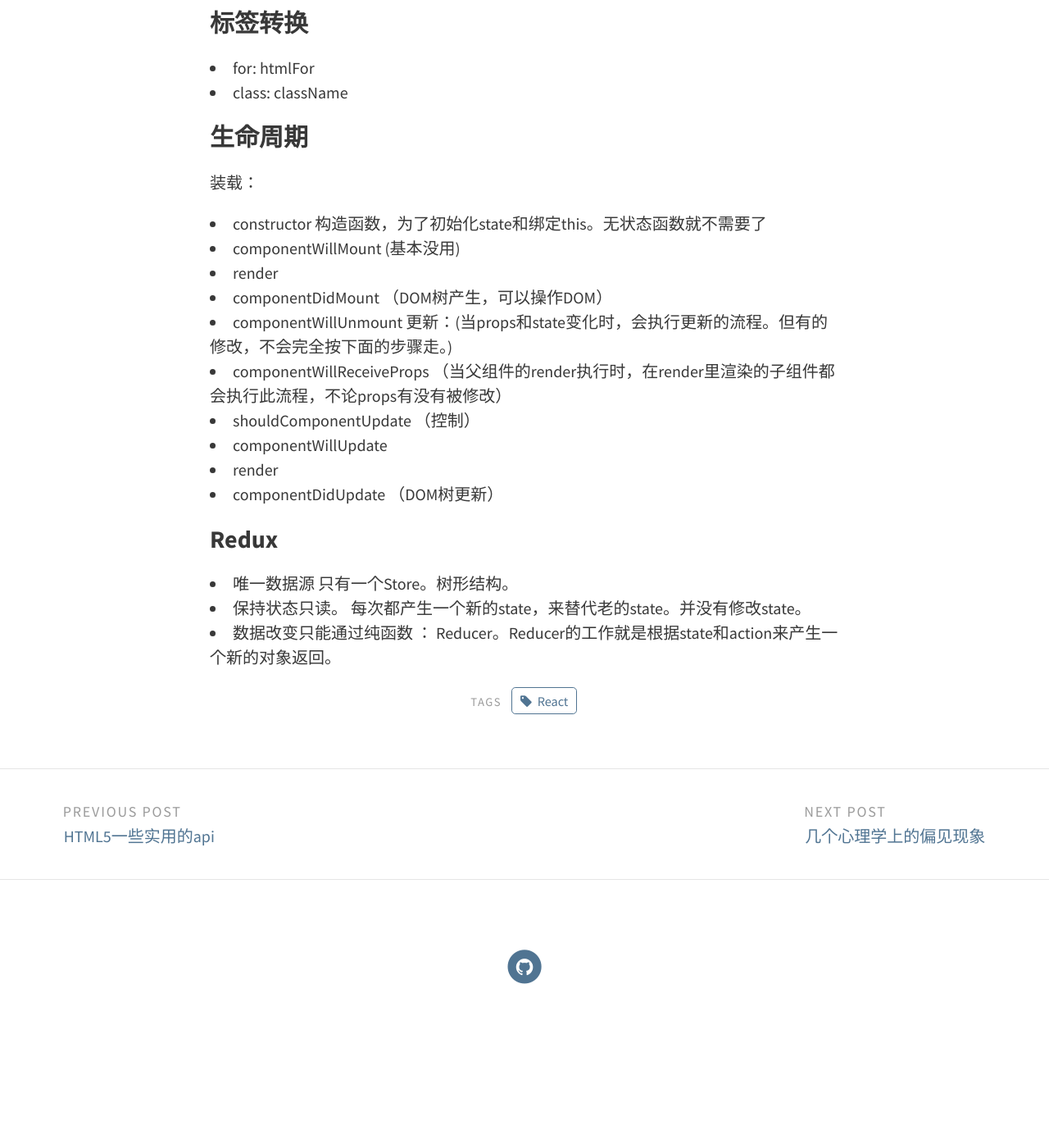
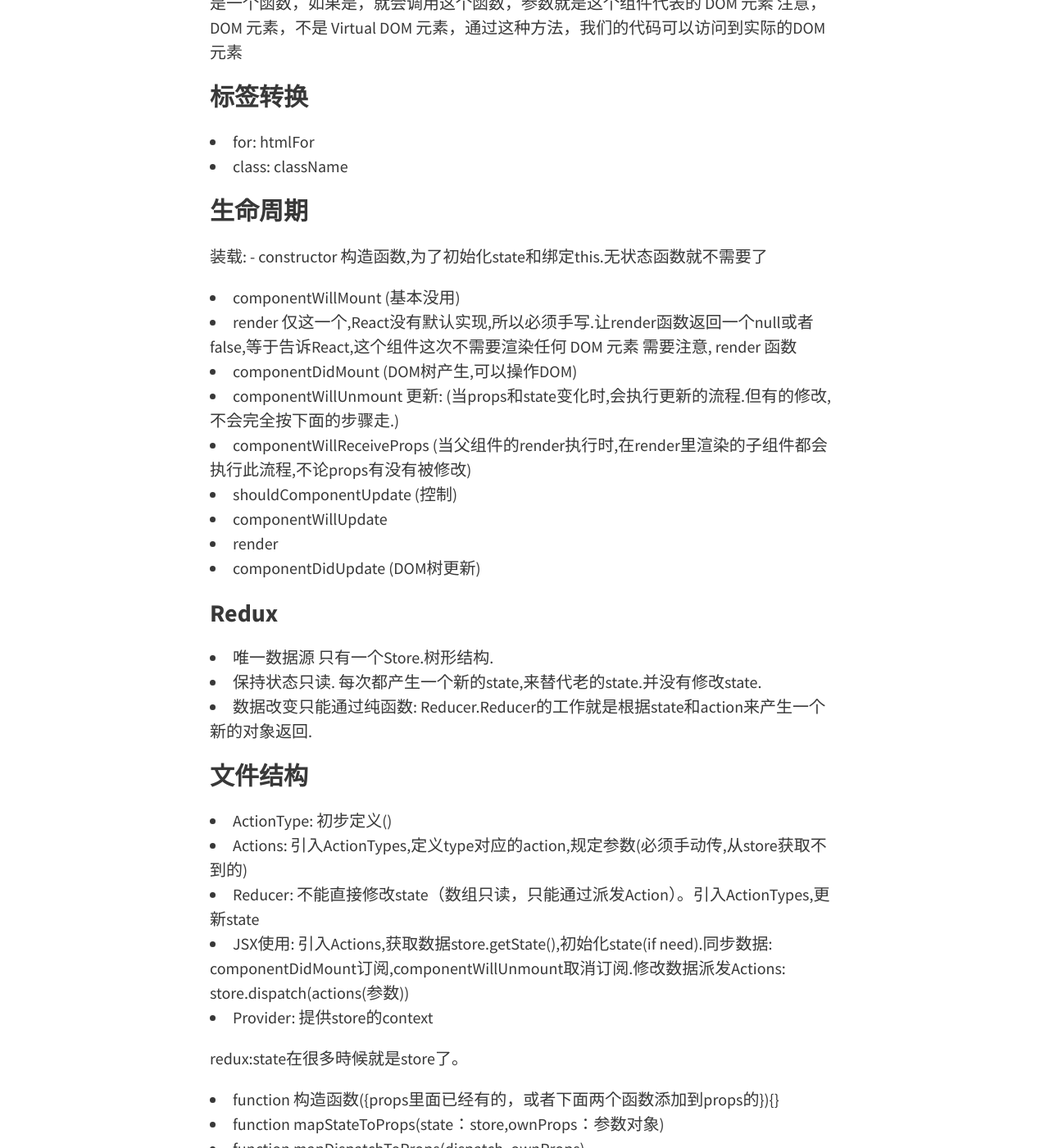
Before and after one commit to greatbear412/greatbear412.github.io, a Jekyll site: the page built from _posts/2019-06-21-React.markdown, in a window 1280 px wide and 1400 px high, scrolled down 685 px. Shown: the whole window at 82% size. Built offline with Jekyll 4.4.1, drawn with Linux system fonts in a browser that asks for light colours; before the commit the page ends 1970 px from its top, so only the background shows below that; some of the changed text lies outside the part shown.

Commit message:
React：redux初见

```diff
--- a/_posts/2019-06-21-React.markdown
+++ b/_posts/2019-06-21-React.markdown
@@ -4,41 +4,54 @@
 tags: [React]
 ---
 ### 组件 ###
-constructor(props):props和state
-生命周期，自定义函数
+constructor(props): props和state
+生命周期,自定义函数
 render
 
 ### 组件相关 ###
-- < : xml   { : js
-- 自定义的组件必须首写字母要进行大写，而JSX是小写字母开头的
-- 父传子：父组件向子组件传递内容，靠属性的形式传递
-- 子传父：借助父的方法
-- ref：绑定元素
+- <: xml   {: js
+- 自定义的组件必须首写字母要进行大写,而JSX是小写字母开头的
+- 父传子: 父组件向子组件传递内容,靠属性的形式传递
+- 子传父: 借助父的方法
 - prop是组件的对外接口,state 是组件的内部状态,对外用prop,内部用state
+- 当一个包含 ref 属性的组件完成装载（ mount ）过程的时候，会看一看 ref 属性是不是一个函数，如果是，就会调用这个函数，参数就是这个组件代表的 DOM 元素 注意，DOM 元素，不是 Virtual DOM 元素，通过这种方法，我们的代码可以访问到实际的DOM 元素
 
 ### 标签转换 ###
 - for: htmlFor
 - class: className
 
 ### 生命周期 ###
-装载：
-- constructor 构造函数，为了初始化state和绑定this。无状态函数就不需要了
+装载: - constructor 构造函数,为了初始化state和绑定this.无状态函数就不需要了
 - componentWillMount (基本没用)
-- render
-- componentDidMount （DOM树产生，可以操作DOM）
+- render 仅这一个,React没有默认实现,所以必须手写.让render函数返回一个null或者false,等于告诉React,这个组件这次不需要渲染任何 DOM 元素
+需要注意, render 函数
+- componentDidMount (DOM树产生,可以操作DOM)
 - componentWillUnmount
-更新：(当props和state变化时，会执行更新的流程。但有的修改，不会完全按下面的步骤走。)
-- componentWillReceiveProps （当父组件的render执行时，在render里渲染的子组件都会执行此流程，不论props有没有被修改）
-- shouldComponentUpdate （控制）
+更新: (当props和state变化时,会执行更新的流程.但有的修改,不会完全按下面的步骤走.)
+- componentWillReceiveProps (当父组件的render执行时,在render里渲染的子组件都会执行此流程,不论props有没有被修改)
+- shouldComponentUpdate (控制)
 - componentWillUpdate
 - render
-- componentDidUpdate （DOM树更新）
+- componentDidUpdate (DOM树更新)
 
 ### Redux ###
 - 唯一数据源
-只有一个Store。树形结构。
+只有一个Store.树形结构.
 
-- 保持状态只读。
-每次都产生一个新的state，来替代老的state。并没有修改state。
+- 保持状态只读.
+每次都产生一个新的state,来替代老的state.并没有修改state.
 
-- 数据改变只能通过纯函数 ： Reducer。Reducer的工作就是根据state和action来产生一个新的对象返回。
+- 数据改变只能通过纯函数: Reducer.Reducer的工作就是根据state和action来产生一个新的对象返回.
+
+### 文件结构 ###
+- ActionType: 初步定义()
+- Actions: 引入ActionTypes,定义type对应的action,规定参数(必须手动传,从store获取不到的)
+- Reducer: 不能直接修改state（数组只读，只能通过派发Action）。引入ActionTypes,更新state
+- JSX使用: 引入Actions,获取数据store.getState(),初始化state(if need).同步数据: componentDidMount订阅,componentWillUnmount取消订阅.修改数据派发Actions: store.dispatch(actions(参数))
+- Provider: 提供store的context
+
+redux:state在很多時候就是store了。
+- function 构造函数({props里面已经有的，或者下面两个函数添加到props的}){}
+- function mapStateToProps(state：store,ownProps：参数对象)
+- function mapDispatchToProps(dispatch, ownProps)
+- connect：connect就是做了两件事：把Store上的状态，转化为内层组件的props；并且把内层组件的用户动作转化为派发的Actions。
```
